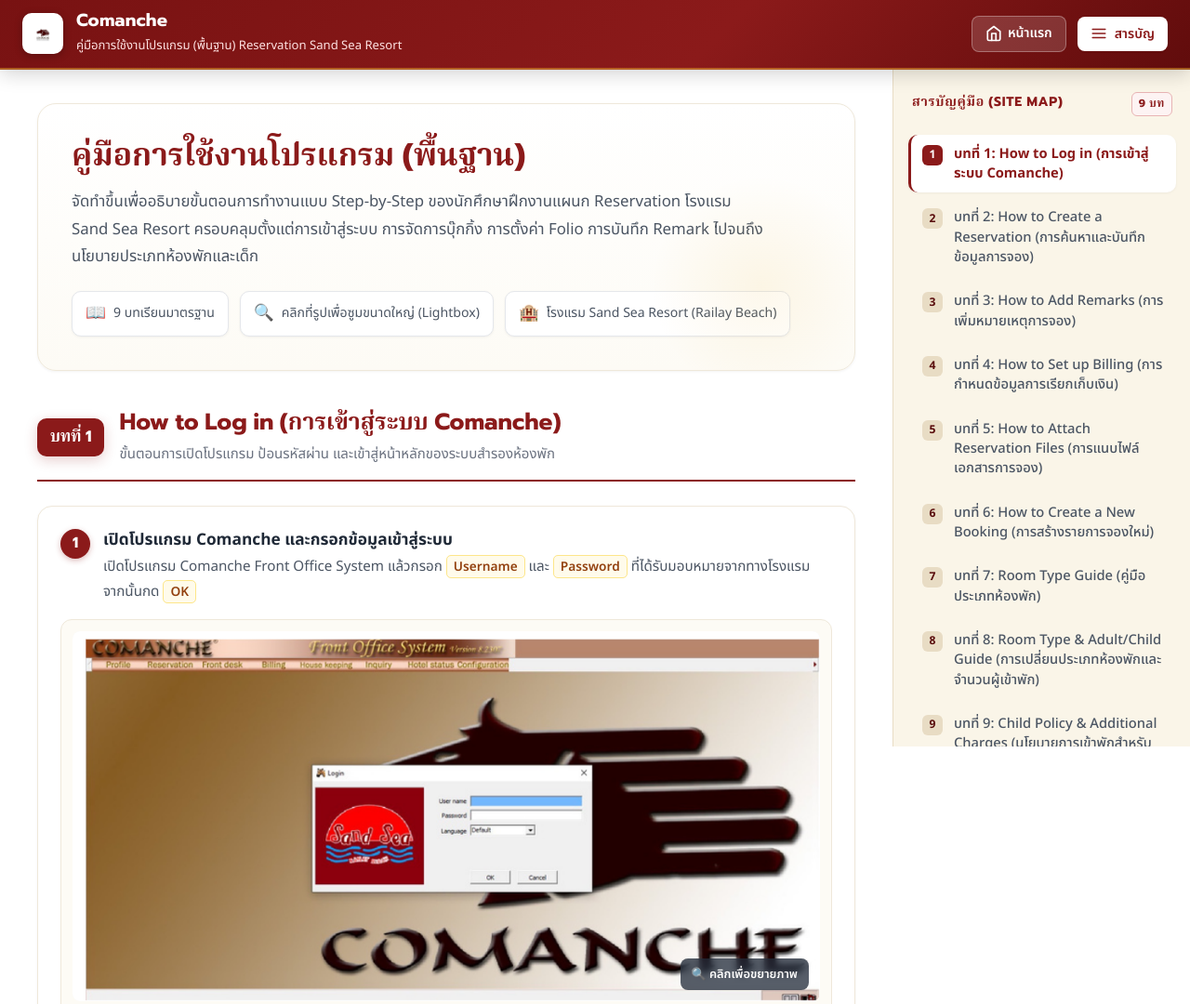
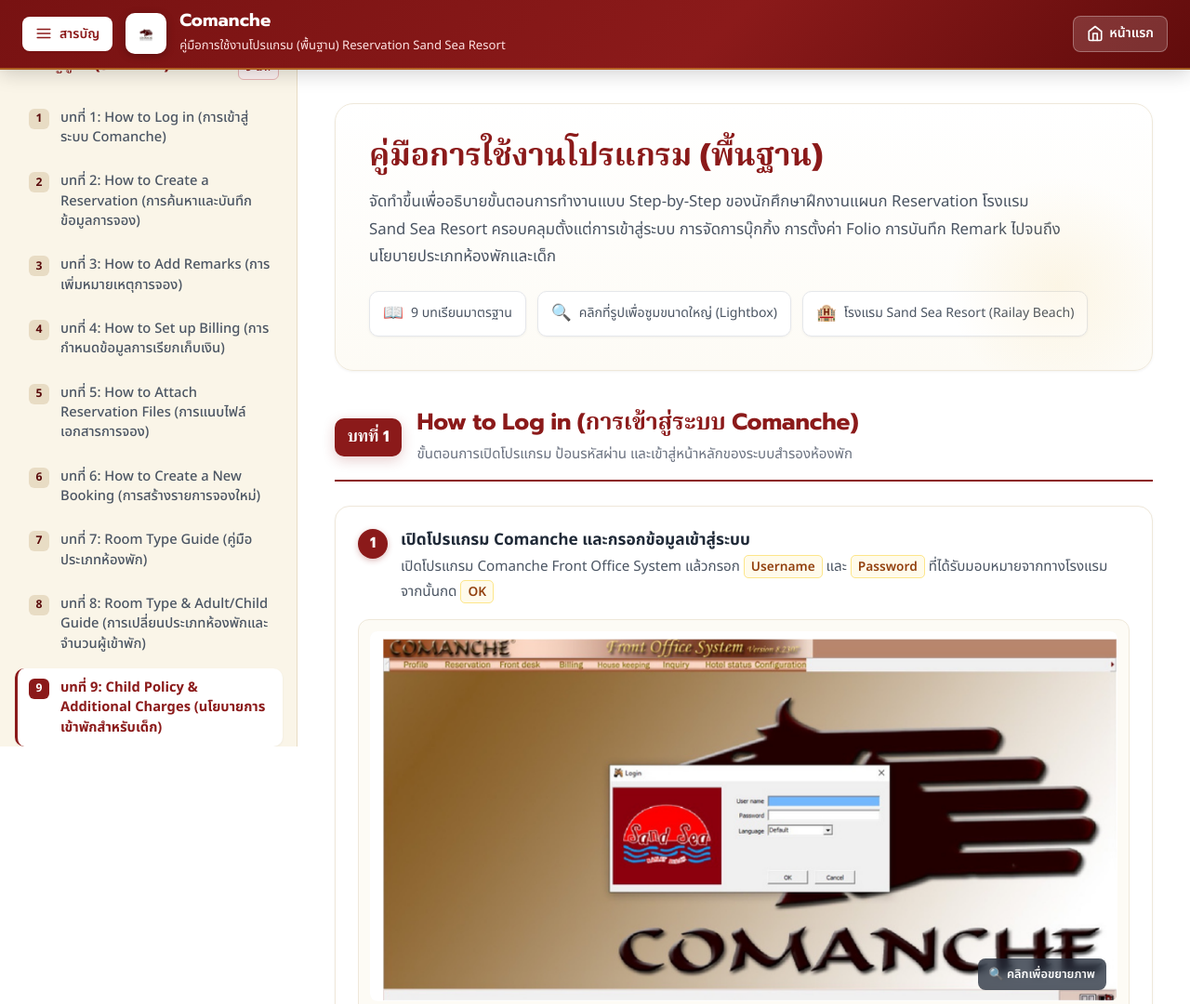
Before and after one commit to salwanibaraheng26-droid/commanche, a plain HTML site: page index.html in a window 1280 px wide. Shown: the top 1080 px of the page at 93% size. Drawn offline with Linux system fonts and the light colour scheme.

```diff
--- a/index.html
+++ b/index.html
@@ -101,6 +101,12 @@
       gap: 16px;
     }
 
+    .header-left {
+      display: flex;
+      align-items: center;
+      gap: 14px;
+    }
+
     .brand-group {
       display: flex;
       align-items: center;
@@ -218,7 +224,7 @@
       align-items: flex-start;
     }
 
-    /* Right-Aligned Sticky Sidebar Navigation with Smooth Slide Animation */
+    /* Left-Aligned Sticky Sidebar Navigation with Smooth Slide Animation */
     aside.sidebar {
       width: 320px;
       min-width: 320px;
@@ -229,7 +235,7 @@
       overflow-y: auto;
       overflow-x: hidden;
       background-color: var(--bg-eggshell);
-      border-left: 1px solid var(--bg-eggshell-border);
+      border-right: 1px solid var(--bg-eggshell-border);
       padding: 24px 16px 40px;
       display: flex;
       flex-direction: column;
@@ -250,7 +256,7 @@
       min-width: 0;
       padding-left: 0;
       padding-right: 0;
-      border-left-color: transparent;
+      border-right-color: transparent;
       opacity: 0;
       pointer-events: none;
       overflow: hidden;
@@ -1288,15 +1294,15 @@
       aside.sidebar {
         position: fixed;
         top: 66px;
-        right: 0;
+        left: 0;
         height: calc(100vh - 66px);
         width: min(88vw, 340px);
         min-width: min(88vw, 340px);
         z-index: 60;
-        transform: translateX(100%);
+        transform: translateX(-100%);
         transition: transform 0.32s cubic-bezier(0.2, 0.8, 0.2, 1);
-        box-shadow: -4px 0 20px rgba(0, 0, 0, 0.15);
-        border-left: 1px solid var(--bg-eggshell-border);
+        box-shadow: 4px 0 20px rgba(0, 0, 0, 0.15);
+        border-right: 1px solid var(--bg-eggshell-border);
         display: flex;
         opacity: 1;
         padding: 24px 16px 40px;
@@ -1314,7 +1320,7 @@
       }
 
       aside.sidebar.collapsed {
-        transform: translateX(100%);
+        transform: translateX(-100%);
         width: min(88vw, 340px);
         min-width: min(88vw, 340px);
         padding: 24px 16px 40px;
@@ -1419,25 +1425,7 @@
   <!-- Top Sticky Header (Dark Red Primary Color) -->
   <header class="top-header">
     <div class="header-container">
-      <div class="brand-group">
-        <div class="brand-logo-wrap">
-          <img src="images/img_01.jpg" alt="Comanche Logo">
-        </div>
-        <div class="brand-titles">
-          <h1>Comanche</h1>
-          <p>คู่มือการใช้งานโปรแกรม (พื้นฐาน) Reservation Sand Sea Resort</p>
-        </div>
-      </div>
-      <div class="header-actions">
-
-        <a href="#" class="btn-home" title="กลับสู่หน้าแรก" aria-label="Home">
-          <svg width="18" height="18" viewBox="0 0 24 24" fill="none" stroke="currentColor" stroke-width="2.2"
-            stroke-linecap="round" stroke-linejoin="round">
-            <path d="M3 9l9-7 9 7v11a2 2 0 0 1-2 2H5a2 2 0 0 1-2-2z"></path>
-            <polyline points="9 22 9 12 15 12 15 22"></polyline>
-          </svg>
-          <span>หน้าแรก</span>
-        </a>
+      <div class="header-left">
         <button class="btn-mobile-nav" id="btnToggleNav" aria-label="Toggle Navigation" title="เปิด/ปิดเมนูสารบัญ">
           <svg width="18" height="18" viewBox="0 0 24 24" fill="none" stroke="currentColor" stroke-width="2.2"
             stroke-linecap="round" stroke-linejoin="round" style="display:inline-block;vertical-align:middle;">
@@ -1447,13 +1435,96 @@
           </svg>
           <span>สารบัญ</span>
         </button>
+        <div class="brand-group">
+          <div class="brand-logo-wrap">
+            <img src="images/img_01.jpg" alt="Comanche Logo">
+          </div>
+          <div class="brand-titles">
+            <h1>Comanche</h1>
+            <p>คู่มือการใช้งานโปรแกรม (พื้นฐาน) Reservation Sand Sea Resort</p>
+          </div>
+        </div>
       </div>
+      <a href="#" class="btn-home" title="กลับสู่หน้าแรก" aria-label="Home">
+        <svg width="18" height="18" viewBox="0 0 24 24" fill="none" stroke="currentColor" stroke-width="2.2"
+          stroke-linecap="round" stroke-linejoin="round">
+          <path d="M3 9l9-7 9 7v11a2 2 0 0 1-2 2H5a2 2 0 0 1-2-2z"></path>
+          <polyline points="9 22 9 12 15 12 15 22"></polyline>
+        </svg>
+        <span>หน้าแรก</span>
+      </a>
     </div>
   </header>
 
   <div class="sidebar-backdrop" id="sidebarBackdrop"></div>
 
   <div class="layout-shell">
+
+    <!-- Left Side Navbar Sidebar -->
+    <aside class="sidebar" id="sidebarNav">
+      <div class="sidebar-heading">
+        <span>สารบัญคู่มือ (SITE MAP)</span>
+        <span class="badge-num">9 บท</span>
+      </div>
+
+      <ul class="nav-list" id="navList">
+        <li>
+          <a href="#chap1" class="nav-item">
+            <span class="chap-num">1</span>
+            <span>บทที่ 1: How to Log in (การเข้าสู่ระบบ Comanche)</span>
+          </a>
+        </li>
+        <li>
+          <a href="#chap2" class="nav-item">
+            <span class="chap-num">2</span>
+            <span>บทที่ 2: How to Create a Reservation (การค้นหาและบันทึกข้อมูลการจอง)</span>
+          </a>
+        </li>
+        <li>
+          <a href="#chap3" class="nav-item">
+            <span class="chap-num">3</span>
+            <span>บทที่ 3: How to Add Remarks (การเพิ่มหมายเหตุการจอง)</span>
+          </a>
+        </li>
+        <li>
+          <a href="#chap4" class="nav-item">
+            <span class="chap-num">4</span>
+            <span>บทที่ 4: How to Set up Billing (การกำหนดข้อมูลการเรียกเก็บเงิน)</span>
+          </a>
+        </li>
+        <li>
+          <a href="#chap5" class="nav-item">
+            <span class="chap-num">5</span>
+            <span>บทที่ 5: How to Attach Reservation Files (การแนบไฟล์เอกสารการจอง)</span>
+          </a>
+        </li>
+        <li>
+          <a href="#chap6" class="nav-item">
+            <span class="chap-num">6</span>
+            <span>บทที่ 6: How to Create a New Booking (การสร้างรายการจองใหม่)</span>
+          </a>
+        </li>
+        <li>
+          <a href="#chap7" class="nav-item">
+            <span class="chap-num">7</span>
+            <span>บทที่ 7: Room Type Guide (คู่มือประเภทห้องพัก)</span>
+          </a>
+        </li>
+        <li>
+          <a href="#chap8" class="nav-item">
+            <span class="chap-num">8</span>
+            <span>บทที่ 8: Room Type & Adult/Child Guide (การเปลี่ยนประเภทห้องพักและจำนวนผู้เข้าพัก)</span>
+          </a>
+        </li>
+        <li>
+          <a href="#chap9" class="nav-item">
+            <span class="chap-num">9</span>
+            <span>บทที่ 9: Child Policy & Additional Charges (นโยบายการเข้าพักสำหรับเด็ก)</span>
+          </a>
+        </li>
+      </ul>
+
+    </aside>
 
     <!-- Main Content Area (White Background) -->
     <main class="content-area">
@@ -2823,72 +2894,6 @@
 
     </main>
 
-    <!-- Right Side Navbar Sidebar -->
-    <aside class="sidebar" id="sidebarNav">
-      <div class="sidebar-heading">
-        <span>สารบัญคู่มือ (SITE MAP)</span>
-        <span class="badge-num">9 บท</span>
-      </div>
-
-      <ul class="nav-list" id="navList">
-        <li>
-          <a href="#chap1" class="nav-item">
-            <span class="chap-num">1</span>
-            <span>บทที่ 1: How to Log in (การเข้าสู่ระบบ Comanche)</span>
-          </a>
-        </li>
-        <li>
-          <a href="#chap2" class="nav-item">
-            <span class="chap-num">2</span>
-            <span>บทที่ 2: How to Create a Reservation (การค้นหาและบันทึกข้อมูลการจอง)</span>
-          </a>
-        </li>
-        <li>
-          <a href="#chap3" class="nav-item">
-            <span class="chap-num">3</span>
-            <span>บทที่ 3: How to Add Remarks (การเพิ่มหมายเหตุการจอง)</span>
-          </a>
-        </li>
-        <li>
-          <a href="#chap4" class="nav-item">
-            <span class="chap-num">4</span>
-            <span>บทที่ 4: How to Set up Billing (การกำหนดข้อมูลการเรียกเก็บเงิน)</span>
-          </a>
-        </li>
-        <li>
-          <a href="#chap5" class="nav-item">
-            <span class="chap-num">5</span>
-            <span>บทที่ 5: How to Attach Reservation Files (การแนบไฟล์เอกสารการจอง)</span>
-          </a>
-        </li>
-        <li>
-          <a href="#chap6" class="nav-item">
-            <span class="chap-num">6</span>
-            <span>บทที่ 6: How to Create a New Booking (การสร้างรายการจองใหม่)</span>
-          </a>
-        </li>
-        <li>
-          <a href="#chap7" class="nav-item">
-            <span class="chap-num">7</span>
-            <span>บทที่ 7: Room Type Guide (คู่มือประเภทห้องพัก)</span>
-          </a>
-        </li>
-        <li>
-          <a href="#chap8" class="nav-item">
-            <span class="chap-num">8</span>
-            <span>บทที่ 8: Room Type & Adult/Child Guide (การเปลี่ยนประเภทห้องพักและจำนวนผู้เข้าพัก)</span>
-          </a>
-        </li>
-        <li>
-          <a href="#chap9" class="nav-item">
-            <span class="chap-num">9</span>
-            <span>บทที่ 9: Child Policy & Additional Charges (นโยบายการเข้าพักสำหรับเด็ก)</span>
-          </a>
-        </li>
-      </ul>
-
-    </aside>
-
   </div>
 
   <!-- Floating Back To Top Button -->
@@ -2968,45 +2973,82 @@
       btnToggleNav.addEventListener('click', toggleSidebar);
     }
 
-    // Close sidebar on link click (mobile)
+    // ==========================================
+    // 3. ScrollSpy & Sidebar Link Activation
+    // ==========================================
     var navLinks = document.querySelectorAll('.nav-list a');
+    var chapters = document.querySelectorAll('section.guide-chapter');
+    var isClickScrolling = false;
+    var clickTimeout = null;
+
+    function setActiveLink(targetId) {
+      navLinks.forEach(function (a) {
+        var href = a.getAttribute('href').replace('#', '');
+        if (href === targetId) {
+          a.classList.add('active');
+          if (sidebar && sidebar.scrollHeight > sidebar.clientHeight) {
+            var aRect = a.getBoundingClientRect();
+            var sRect = sidebar.getBoundingClientRect();
+            if (aRect.top < sRect.top || aRect.bottom > sRect.bottom) {
+              a.scrollIntoView({ block: 'nearest', behavior: 'smooth' });
+            }
+          }
+        } else {
+          a.classList.remove('active');
+        }
+      });
+    }
+
+    function updateActiveNav() {
+      if (isClickScrolling) return;
+
+      var current = null;
+      var triggerPoint = Math.min(280, window.innerHeight * 0.45);
+
+      chapters.forEach(function (chap) {
+        var rect = chap.getBoundingClientRect();
+        if (rect.top <= triggerPoint) {
+          current = chap.getAttribute('id');
+        }
+      });
+
+      if (!current && chapters.length > 0) {
+        var firstRect = chapters[0].getBoundingClientRect();
+        if (firstRect.top > triggerPoint) {
+          current = chapters[0].getAttribute('id');
+        }
+      }
+
+      if ((window.innerHeight + window.pageYOffset) >= document.documentElement.scrollHeight - 60) {
+        if (chapters.length > 0) {
+          current = chapters[chapters.length - 1].getAttribute('id');
+        }
+      }
+
+      if (current) {
+        setActiveLink(current);
+      }
+    }
+
     navLinks.forEach(function (link) {
-      link.addEventListener('click', function () {
+      link.addEventListener('click', function (e) {
+        var targetId = this.getAttribute('href').replace('#', '');
+
+        setActiveLink(targetId);
+
+        isClickScrolling = true;
+        if (clickTimeout) clearTimeout(clickTimeout);
+        clickTimeout = setTimeout(function () {
+          isClickScrolling = false;
+          updateActiveNav();
+        }, 1000);
+
         if (window.innerWidth <= 860) {
           sidebar.classList.remove('open');
         }
       });
     });
 
-    // ==========================================
-    // 3. ScrollSpy (Active Section in Sidebar)
-    // ==========================================
-    var chapters = document.querySelectorAll('section.guide-chapter');
-    function updateActiveNav() {
-      var scrollY = window.pageYOffset || document.documentElement.scrollTop;
-      var current = null;
-
-      chapters.forEach(function (chap) {
-        var top = chap.offsetTop - 120;
-        var height = chap.offsetHeight;
-        if (scrollY >= top && scrollY < top + height) {
-          current = chap.getAttribute('id');
-        }
-      });
-
-      if (!current && chapters.length > 0 && scrollY < chapters[0].offsetTop) {
-        current = chapters[0].getAttribute('id');
-      }
-
-      navLinks.forEach(function (a) {
-        var href = a.getAttribute('href').replace('#', '');
-        if (href === current) {
-          a.classList.add('active');
-        } else {
-          a.classList.remove('active');
-        }
-      });
-    }
     window.addEventListener('scroll', updateActiveNav);
     updateActiveNav();
 
```
